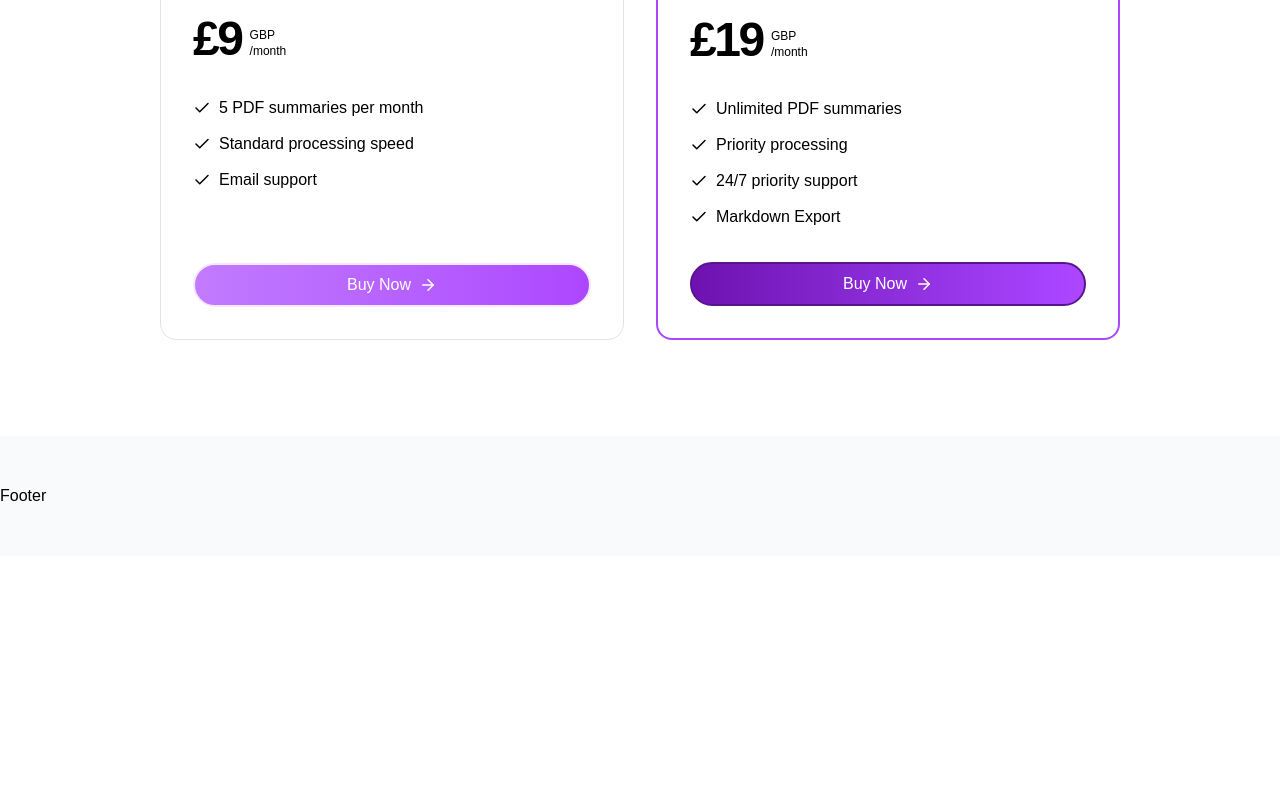
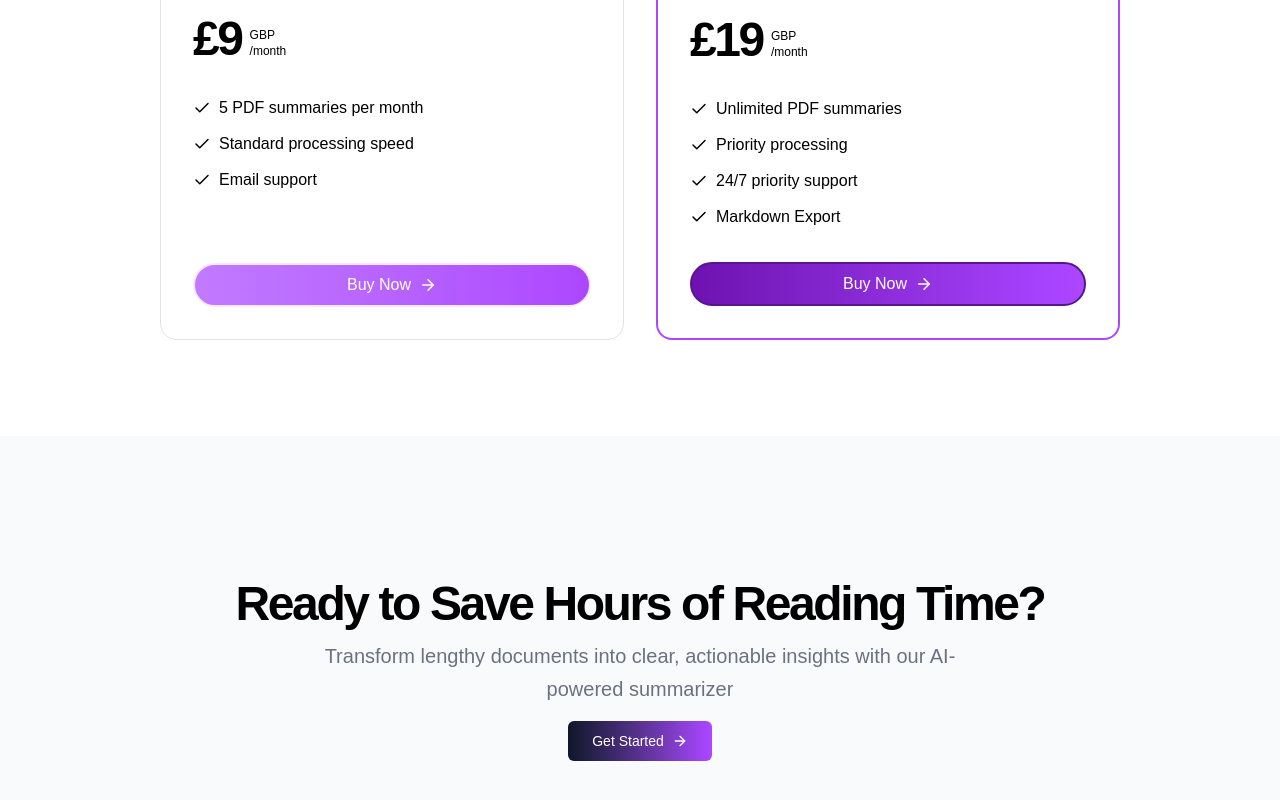
Before and after one commit to mundesamarth/BlinkNote, a Next.js app: page / in a window 1280 px wide. Shown: the part 1882-2682 px from the top of the page. Before the commit the page ends 2438 px from the top, so only its background shows below. Built offline with nearby package versions, Linux system fonts and the light colour scheme.

Commit message:
CTA section done, now working on authentication

```diff
--- a/app/page.tsx
+++ b/app/page.tsx
@@ -3,6 +3,7 @@
 import DemoSection from "@/components/home/demo-section";
 import HowItWorksSection from "@/components/common/how-it-works";
 import PricingSection from "@/components/home/pricing-section";
+import CTASection from "@/components/home/cta-section";
 
 export default function Home() {
   return (
@@ -13,8 +14,8 @@
         <DemoSection />
         <HowItWorksSection />
       <PricingSection />
+      <CTASection />
       </div>
-      {/* <CTASection /> */}
     </div>
   );
 }
--- /dev/null
+++ b/components/home/cta-section.tsx
@@ -0,0 +1,37 @@
+import { ArrowRight } from "lucide-react";
+import { Button } from "../ui/button";
+import Link from "next/link";
+
+export default function CTASection() {
+  return (
+    <section className="bg-gray-50 py-12">
+      <div className="py-12 lg:py-24 max-w-5xl mx-auto px-4 sm:px-6 lg:px-8">
+        <div className="flex flex-col items-center justify-center space-y-4 text-center">
+          <div className="space-y-3">
+            <h2 className="font-bold text-3xl tracking-tighter sm:text-4xl md:text-5xl">
+              Ready to Save Hours of Reading Time?
+            </h2>
+            <p className="mx-auto max-w-[700px] text-gray-500 md:text-xl/related lg:text-base/relaxed xl:text-xl/relaxed dark:text-gray-400">
+              Transform lengthy documents into clear, actionable insights with
+              our AI-powered summarizer
+            </p>
+          </div>
+          <div className="flex flex-col gap-2 min-[400px]:flex-row justify-center">
+            <div>
+              <Button
+              size="lg"
+                variant={"link"}
+                className="w-full min-[400px]:w-auto bg-linear-to-r from-slate-900 to-purple-500 hover:to-slate-900 hover:from-purple-500 text-white hover:text-white transition-all duration-300 flex items-center justify-center"
+              >
+                <Link href="/#pricing" className="flex items-center justify-center">
+                  Get Started{" "}
+                  <ArrowRight className="ml-2 h-4 w-4 animate-pulse" />
+                </Link>
+              </Button>
+            </div>
+          </div>
+        </div>
+      </div>
+    </section>
+  );
+}
```
